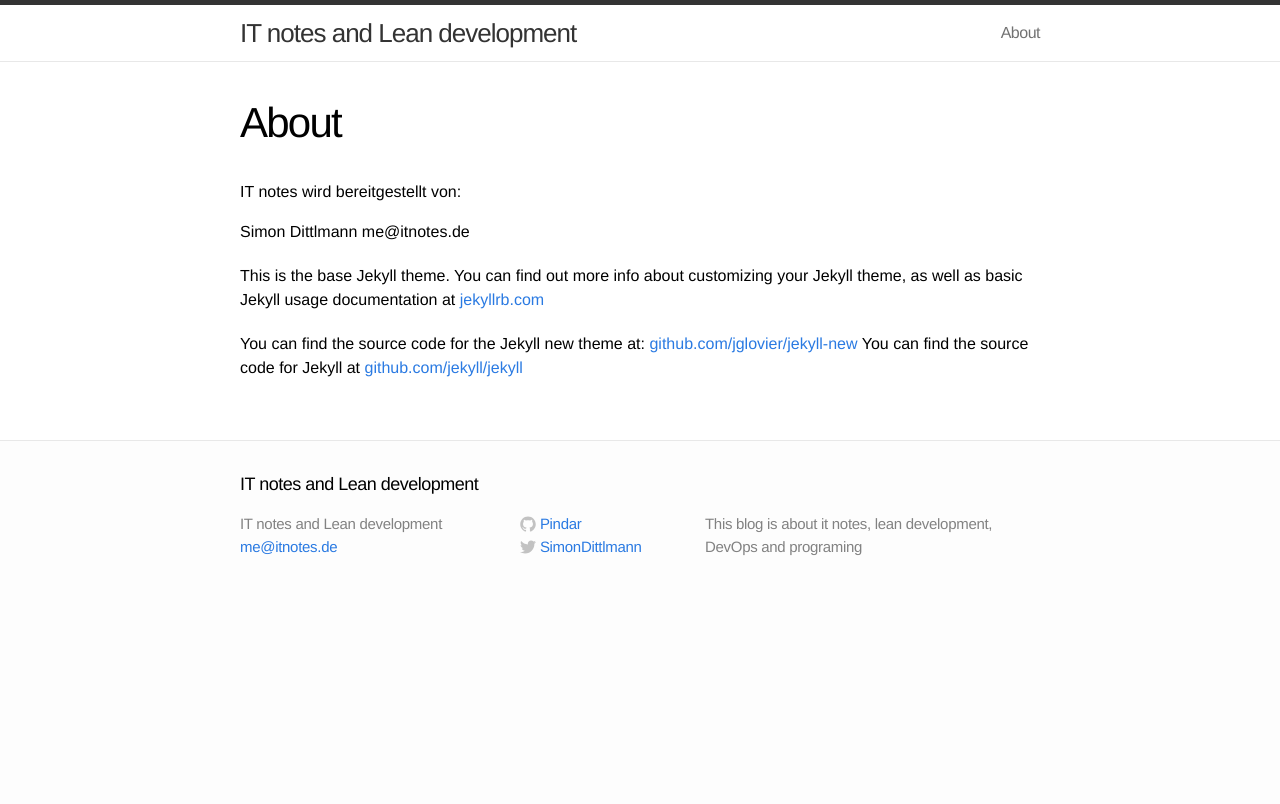
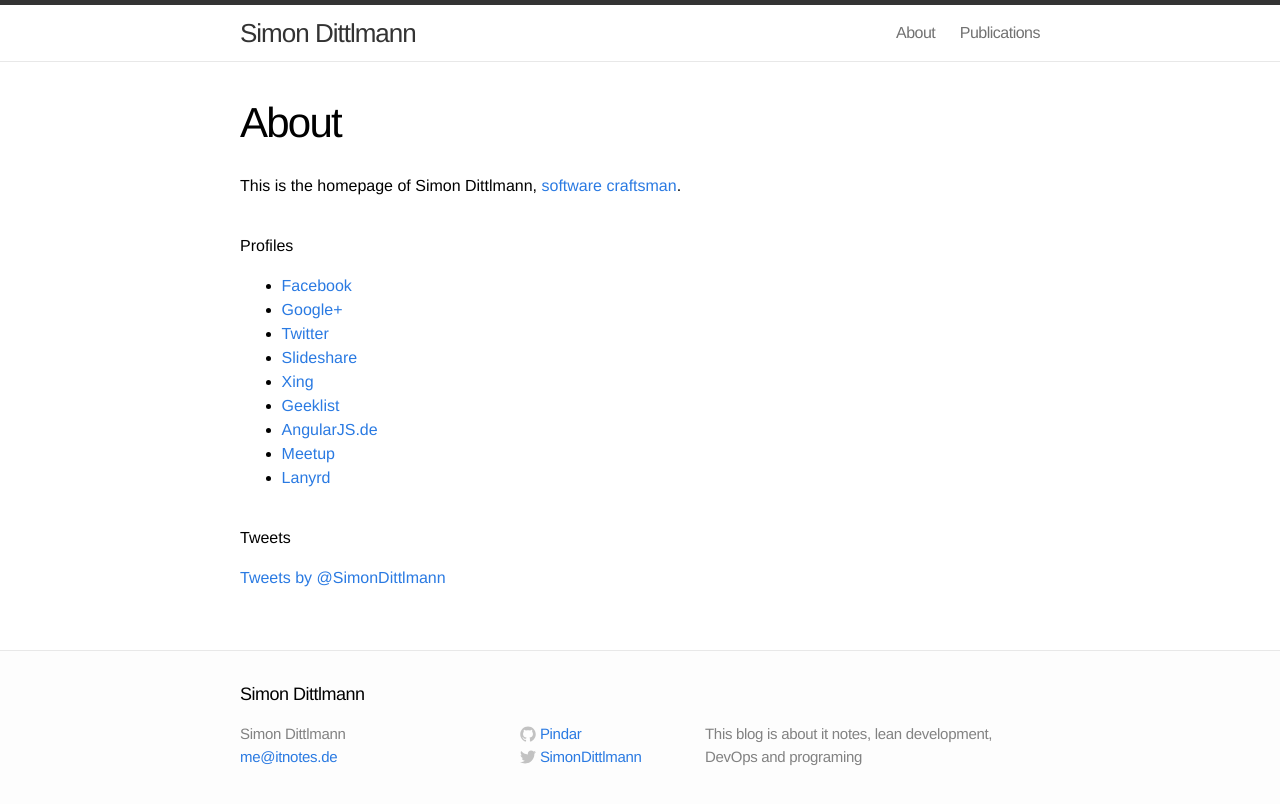
Before and after one commit to Pindar/pindar.github.io, a Jekyll site: the page built from about.md, in a window 1280 px wide. Shown: the top 804 px of the page. Built offline with Jekyll 4.4.1, drawn with Linux system fonts in a browser that asks for light colours; comment, search, counter and statistics services are not loaded.

Commit message:
update about and publications page

```diff
--- a/_config.yml
+++ b/_config.yml
@@ -1,5 +1,5 @@
 # Site settings
-title: IT notes and Lean development
+title: Simon Dittlmann
 email: me@itnotes.de
 description: "This blog is about it notes, lean development, DevOps and programing"
 baseurl: ""
--- a/about.md
+++ b/about.md
@@ -1,28 +1,28 @@
 ---
 layout: page
-status: publish
-published: true
 title: About
 author: Simon Dittlann
-author_login: admin
 author_email: me@itnotes.de
-wordpress_id: 2
-wordpress_url: http://www.pindarsign.de/itnotes/?page_id=2
 date: '2009-07-09 22:26:13 +0200'
 date_gmt: '2009-07-09 20:26:13 +0200'
-categories:
-- articles
-tags: []
-comments: []
 permalink: /about/
 ---
-# IT notes wird bereitgestellt von:
 
-Simon Dittlmann
-me@itnotes.de
+This is the homepage of Simon Dittlmann, [software craftsman](http://manifesto.softwarecraftsmanship.org/).
 
+# Profiles
 
-This is the base Jekyll theme. You can find out more info about customizing your Jekyll theme, as well as basic Jekyll usage documentation at [jekyllrb.com](http://jekyllrb.com/)
+* [Facebook](https://www.facebook.com/simon.dittlmann)
+* [Google+](https://plus.google.com/+SimonDittlmann)
+* [Twitter](https://twitter.com/SimonDittlmann)
+* [Slideshare](http://www.slideshare.net/Pindar)
+* [Xing](https://www.xing.com/profile/Simon_Dittlmann)
+* [Geeklist](https://geekli.st/SimonDittlmann)
+* [AngularJS.de](http://angularjs.de/entwickler/pindar)
+* [Meetup](http://www.meetup.com/members/91221122/)
+* [Lanyrd](http://lanyrd.com/profile/simondittlmann/)
 
-You can find the source code for the Jekyll new theme at: [github.com/jglovier/jekyll-new](https://github.com/jglovier/jekyll-new)
-You can find the source code for Jekyll at [github.com/jekyll/jekyll](https://github.com/jekyll/jekyll)
+# Tweets
+
+<a class="twitter-timeline" data-dnt="true" href="https://twitter.com/SimonDittlmann" data-widget-id="500267408301375488">Tweets by @SimonDittlmann</a>
+<script>!function(d,s,id){var js,fjs=d.getElementsByTagName(s)[0],p=/^http:/.test(d.location)?'http':'https';if(!d.getElementById(id)){js=d.createElement(s);js.id=id;js.src=p+"://platform.twitter.com/widgets.js";fjs.parentNode.insertBefore(js,fjs);}}(document,"script","twitter-wjs");</script>
```
Also changed, not shown: publications.md (added, +20 -0 lines).
